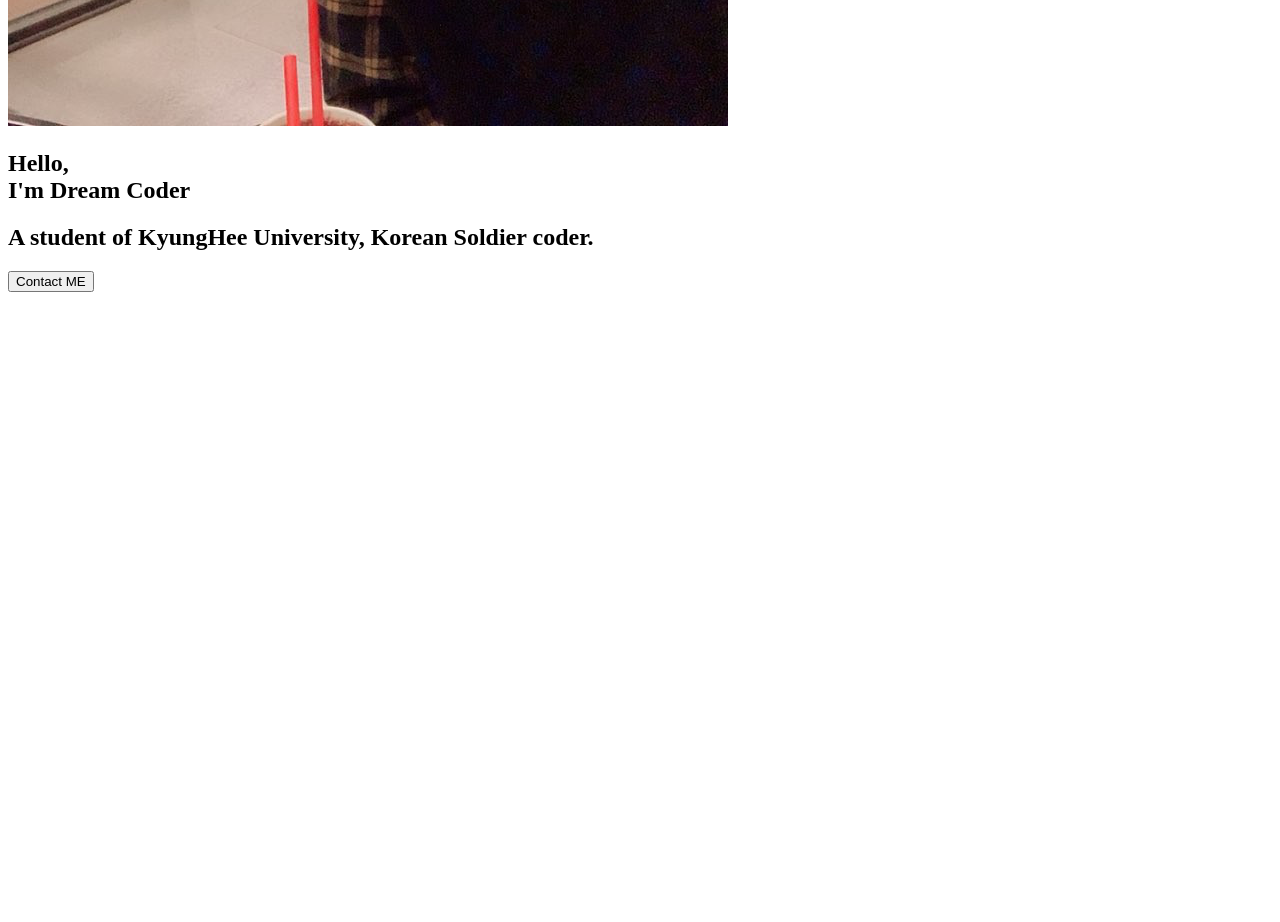
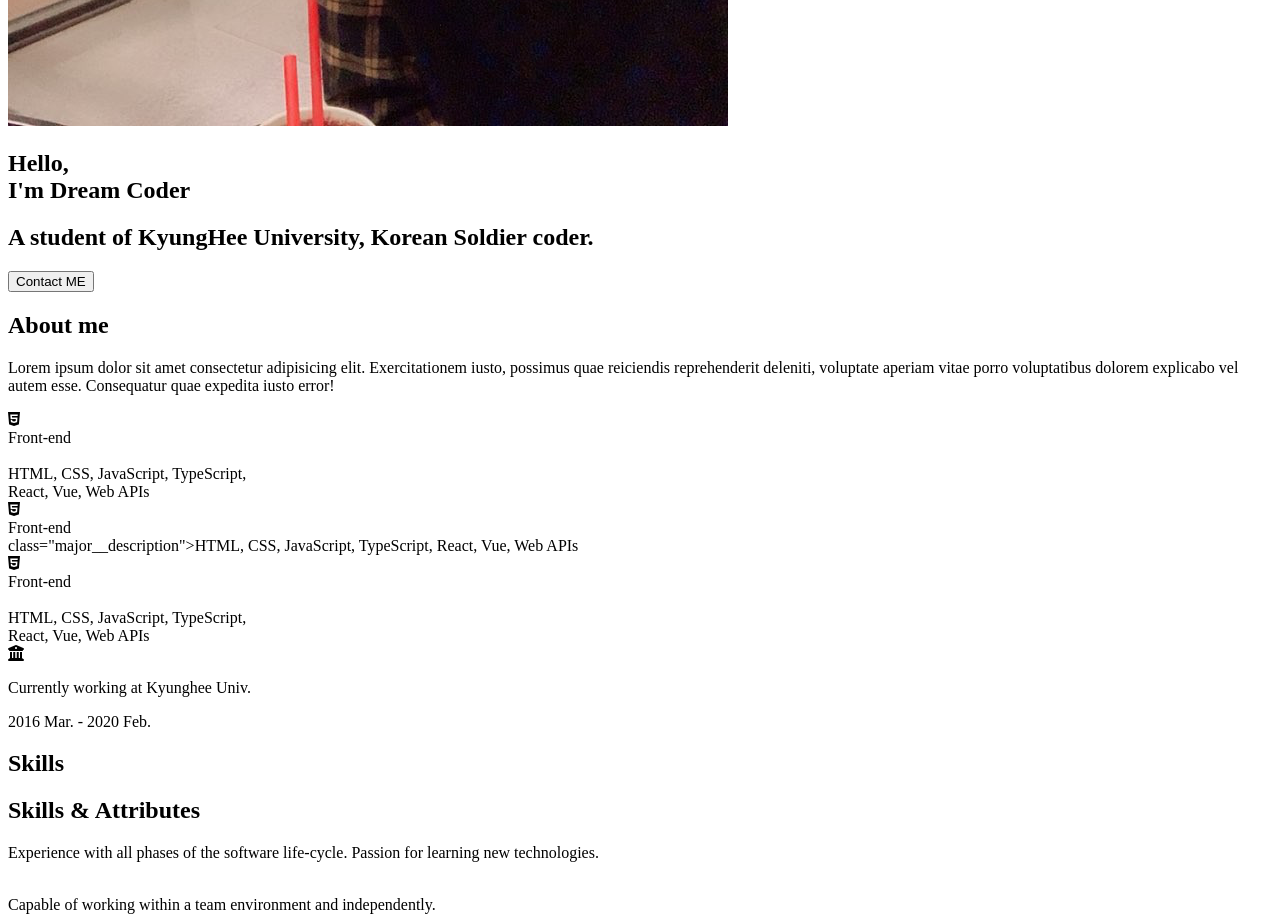
Before and after one commit to signalman/portfolio, a plain HTML site: page index.html in a window 1280 px wide. Shown: the part 1000-1922 px from the top of the page. Before the commit the page ends 1300 px from the top, so only its background shows below. Drawn offline with Linux system fonts and the light colour scheme.

Commit message:
Update index.html

```diff
--- a/index.html
+++ b/index.html
@@ -35,7 +35,7 @@
 </ul>
 </nav>
 <!-- Home -->
-<section id="Home">
+<section id="home">
 <img src="/imgs/hoin.png" alt="hoin's profile photo" class="home__avatar">
 <h1 class="home__title">Hello, <br/>I'm Dream Coder</h1>
 <h2 class="home__description">A student of KyungHee University, Korean Soldier coder.</h2>
@@ -44,9 +44,49 @@
 </section>
 
 <!-- about me -->
-<section id="about"></section>
+<section id="about">
+    <h1>About me</h1>
+    <p>Lorem ipsum dolor sit amet consectetur adipisicing elit.
+        Exercitationem iusto, possimus quae reiciendis reprehenderit deleniti, voluptate aperiam vitae porro voluptatibus dolorem explicabo vel autem esse.
+        Consequatur quae expedita iusto error!</p>
+    <div class="about__majors">
+        <div class="major">
+            <div class="major__icon"><i class="fab fa-html5"></i></div>
+            <div class="major__title">Front-end</div>
+            <br class="major__description">HTML, CSS, JavaScript, TypeScript,</br>
+            React, Vue, Web APIs
+        </div>
+        <div class="major">
+            <div class="major__icon"><i class="fab fa-html5"></i></div>
+            <div class="major__title">Front-end</div>
+            <div> class="major__description">HTML, CSS, JavaScript, TypeScript,
+                React, Vue, Web APIs</div>
+        </div>
+        <div class="major">
+            <div class="major__icon"><i class="fab fa-html5"></i></div>
+            <div class="major__title">Front-end</div>
+            <br class="major__description">HTML, CSS, JavaScript, TypeScript,</br>
+            React, Vue, Web APIs
+        </div>
+    </div>
+    <div class="career">
+        <div class="career__icon">
+            <i class="fas fa-university"></i>
+        </div>
+
+        <div class="career__body"><p>Currently working at Kyunghee Univ. </p></div>
+        <div class="career__term">2016 Mar. - 2020 Feb.</div>
+    </div>
+</section>
+
+
 <!-- skills -->
-<section id="skills"></section>
+<section id="skills">
+    <h1 class="skills">Skills</h1>
+    <h2>Skills & Attributes</h2>
+    <p>Experience with all phases of the software life-cycle. Passion for learning new technologies. </p>
+    <br>Capable of working within a team environment and independently.
+</section>
 <!-- work -->
 <section id="work"></section>
 <!-- testimonials -->
```
